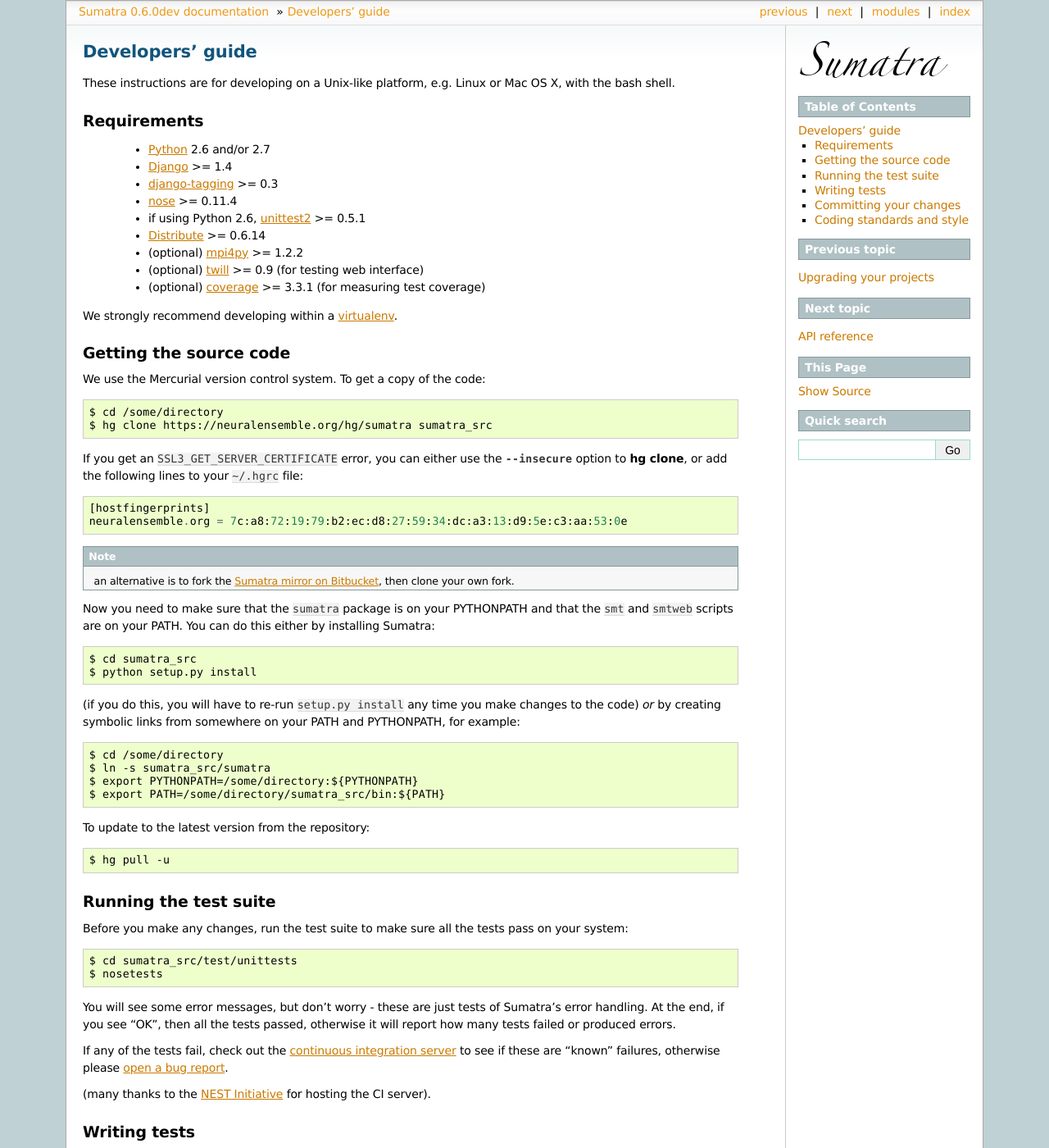
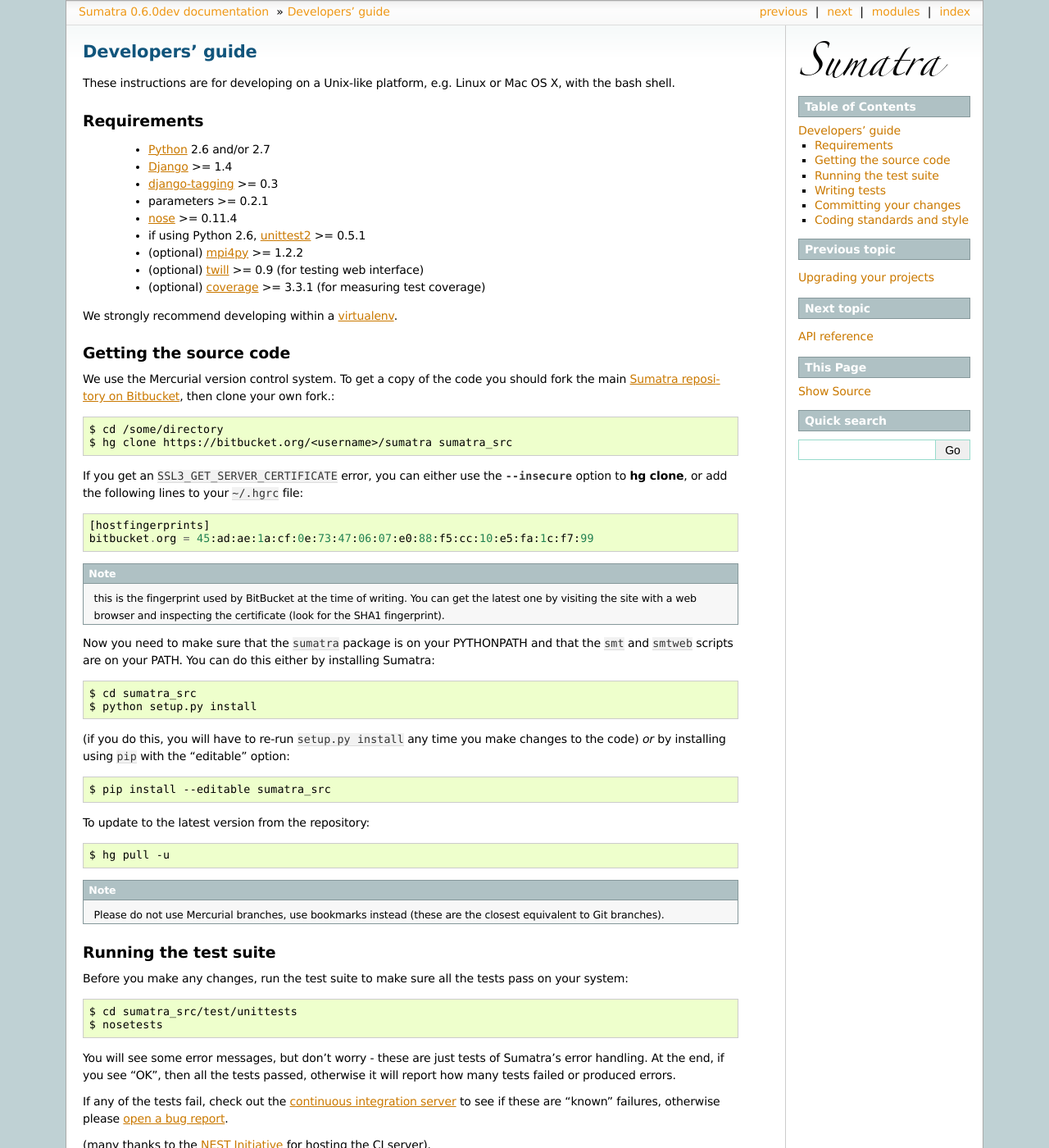
Before and after one commit to open-research/sumatra, a Sphinx documentation site: the page built from doc/developers_guide.txt, in a window 1280 px wide and 1400 px high. Shown: the whole window at 82% size. Built offline with Sphinx 7.4.7, drawn with Linux system fonts in a browser that asks for light colours; some of the changed text lies outside the part shown.

Commit message:
Update to Developers’ Guide. Resolves #193

```diff
--- a/doc/developers_guide.txt
+++ b/doc/developers_guide.txt
@@ -12,9 +12,9 @@
     * Python_ 2.6 and/or 2.7
     * Django_ >= 1.4
     * django-tagging_ >= 0.3
+    * parameters >= 0.2.1
     * nose_ >= 0.11.4
     * if using Python 2.6, unittest2_ >= 0.5.1
-    * Distribute_ >= 0.6.14
     * (optional) mpi4py_ >= 1.2.2
     * (optional) twill_ >= 0.9 (for testing web interface)
     * (optional) coverage_ >= 3.3.1 (for measuring test coverage)
@@ -26,20 +26,22 @@
 Getting the source code
 -----------------------
 
-We use the Mercurial version control system. To get a copy of the code::
+We use the Mercurial version control system. To get a copy of the code you
+should fork the main `Sumatra repository on Bitbucket`_, then clone your own fork.::
 
     $ cd /some/directory
-    $ hg clone https://neuralensemble.org/hg/sumatra sumatra_src
+    $ hg clone https://bitbucket.org/<username>/sumatra sumatra_src
 
 If you get an ``SSL3_GET_SERVER_CERTIFICATE`` error, you can either use the
 :option:`--insecure` option to :command:`hg clone`, or add the following lines
 to your :file:`~/.hgrc` file::
 
   [hostfingerprints]
-  neuralensemble.org = 7c:a8:72:19:79:b2:ec:d8:27:59:34:dc:a3:13:d9:5e:c3:aa:53:0e
+  bitbucket.org = 45:ad:ae:1a:cf:0e:73:47:06:07:e0:88:f5:cc:10:e5:fa:1c:f7:99
 
-.. note:: an alternative is to fork the `Sumatra mirror on Bitbucket`_, then
-          clone your own fork.
+.. note:: this is the fingerprint used by BitBucket at the time of writing. You
+          can get the latest one by visiting the site with a web browser and
+          inspecting the certificate (look for the SHA1 fingerprint).
 
 Now you need to make sure that the ``sumatra`` package is on your PYTHONPATH and
 that the ``smt`` and ``smtweb`` scripts are on your PATH. You can do this either
@@ -49,19 +51,16 @@
     $ python setup.py install
 
 (if you do this, you will have to re-run ``setup.py install`` any time you make
-changes to the code) *or* by creating symbolic links from somewhere on your PATH
-and PYTHONPATH, for example::
+changes to the code) *or* by installing using ``pip`` with the "editable" option::
 
-    $ cd /some/directory
-    $ ln -s sumatra_src/sumatra
-    $ export PYTHONPATH=/some/directory:${PYTHONPATH}
-    $ export PATH=/some/directory/sumatra_src/bin:${PATH}
+    $ pip install --editable sumatra_src
 
 To update to the latest version from the repository::
 
     $ hg pull -u
 
-
+.. note:: Please do not use Mercurial branches, use bookmarks instead (these are the
+          closest equivalent to Git branches).
 
 Running the test suite
 ----------------------
@@ -103,26 +102,14 @@
 
     $ hg commit -m 'informative commit message'
 
-If you have a NeuralEnsemble account, you can now push your changes to the
-central repository::
+and then push them to your Bitbucket repository::
 
-    $ hg push https://neuralensemble.org/hg/sumatra
+    $ hg push
 
-If you are using Bitbucket, you can open a pull request.
+Before pushing, run the test suite again to check that you have not introduced any new bugs.
 
-Otherwise, you can create a patch::
+Once you are ready for your work to be merged into the main Sumatra repository, please open a pull request.
 
-    $ hg export tip > descriptive_name.patch
-
-and attach it to a ticket in the `issue tracker`_. If you have made more than
-one commit, determine the revision number of when you cloned or last updated
-from the central repository (using ``hg log``), and then give a range of
-revisions to include in the patch::
-
-    $ hg export start-revision:tip > descriptive_name.patch
-
-Before either pushing or creating a patch, run the test suite again to check
-that you have not introduced any new bugs.
 
 
 Coding standards and style
@@ -142,9 +129,9 @@
 .. _twill: http://twill.idyll.org/
 .. _coverage: http://nedbatchelder.com/code/coverage/
 .. _`PEP 8`: http://www.python.org/dev/peps/pep-0008/
-.. _`issue tracker`: http://neuralensemble.org/trac/sumatra
+.. _`issue tracker`: https://bitbucket.org/apdavison/sumatra/issues
 .. _virtualenv: http://www.virtualenv.org
-.. _`Sumatra mirror on Bitbucket`: https://bitbucket.org/apdavison/sumatra
+.. _`Sumatra repository on Bitbucket`: https://bitbucket.org/apdavison/sumatra
 .. _`continuous integration server`: https://qa.nest-initiative.org/view/Sumatra/job/sumatra/
 .. _`NEST Initiative`: http://www.nest-initiative.org/
-.. _`open a bug report`: https://neuralensemble.org/trac/sumatra/newticket
+.. _`open a bug report`: https://bitbucket.org/apdavison/sumatra/issues/new
--- a/doc/exercises/worksheet.txt
+++ b/doc/exercises/worksheet.txt
@@ -296,7 +296,7 @@
 -------------------------
 
 If you find a bug in Sumatra or wish to suggest an improvement or a new feature,
-please open a ticket in the issue tracker at http://neuralensemble.org/trac/sumatra/
+please open a ticket in the issue tracker at https://bitbucket.org/apdavison/sumatra/issues/new
 
 If you fix the bug or implement the improvement yourself, you can either attach
 a patch to the ticket, or clone the Sumatra mirror on BitBucket (https://bitbucket.org/apdavison/sumatra)
--- a/doc/parallel_computations.txt
+++ b/doc/parallel_computations.txt
@@ -17,5 +17,5 @@
 distribution, and get in touch with the Sumatra developers, for example by
 `creating a ticket`_ or asking a question on the `mailing list`_.
 
-.. _`creating a ticket`: https://neuralensemble.org/trac/sumatra/newticket
+.. _`creating a ticket`: https://bitbucket.org/apdavison/sumatra/issues/new
 .. _`mailing list`: http://groups.google.com/group/sumatra-users
```
